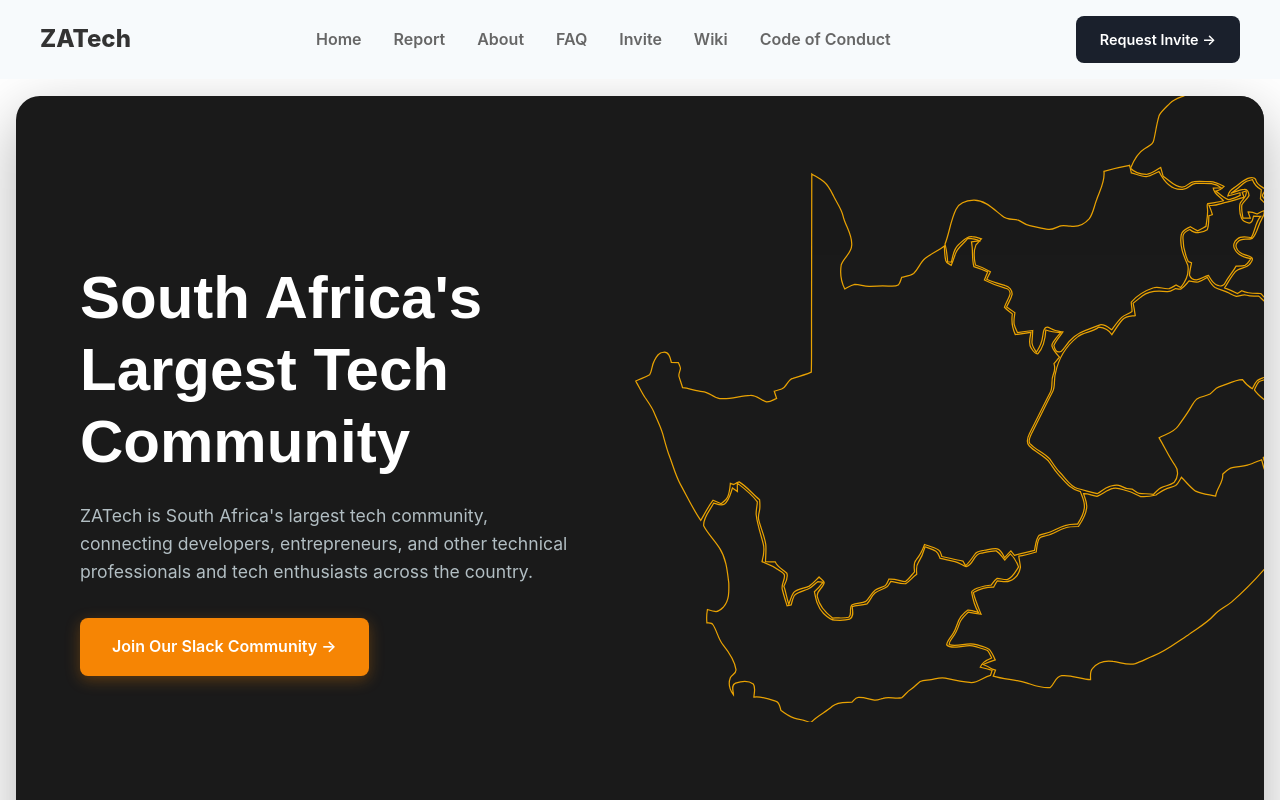
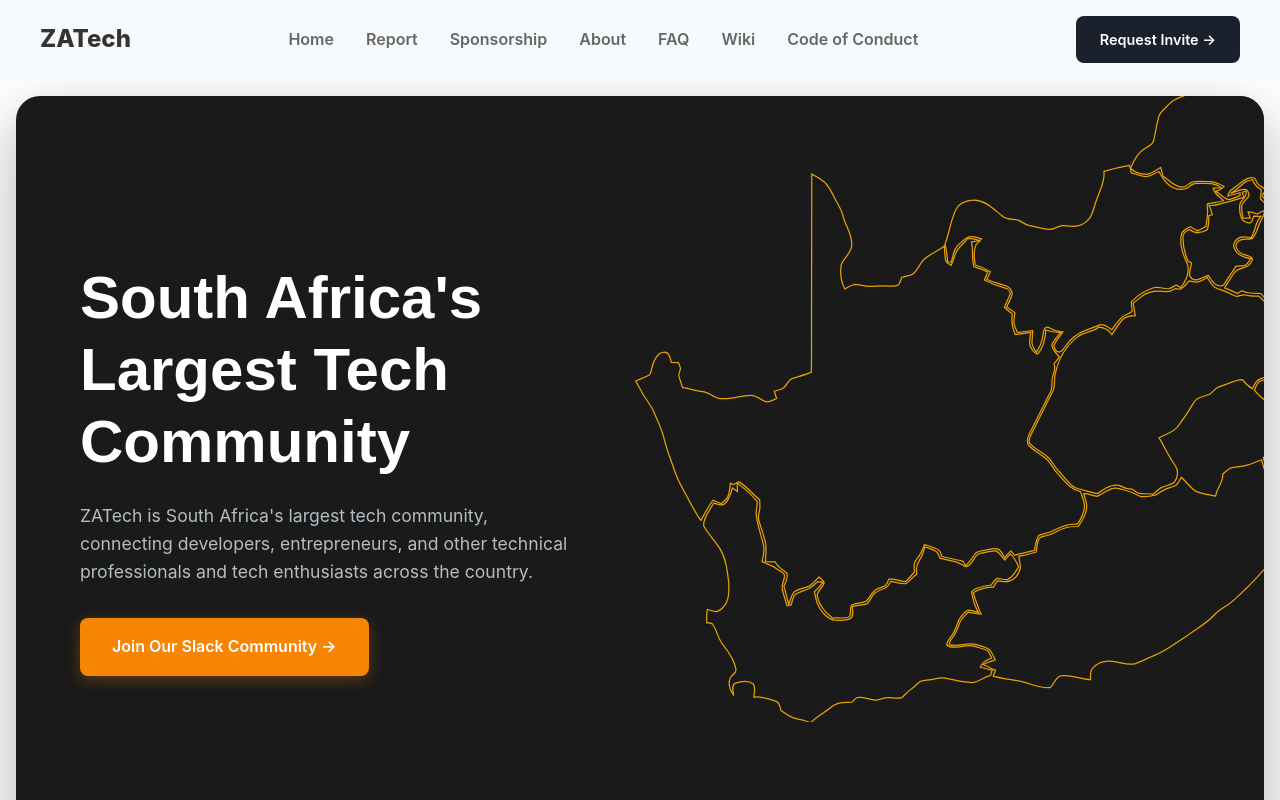
Before and after one commit to Accompany-VC/zatech-website, a React (Vite) app: page / in a window 1280 px wide. Shown: the top 800 px of the page. Built offline with nearby package versions, Linux system fonts and the light colour scheme.

Commit message:
Removed unneccesary old invite link

```diff
--- a/src/components/common/Navbar.jsx
+++ b/src/components/common/Navbar.jsx
@@ -78,9 +78,9 @@
             Home
           </Link>
           <Link to="/report" className="nav-link" onClick={handleNavClick()}>Report</Link>
+          <Link to="/sponsorship" className="nav-link" onClick={handleNavClick()}>Sponsorship</Link>
           <a href="#about" className="nav-link" onClick={handleSectionNav("about")}>About</a>
           <a href="#faqs" className="nav-link" onClick={handleSectionNav("faqs")}>FAQ</a>
-          <a href="#invite-email" className="nav-link" onClick={handleSectionNav("invite-email")}>Invite</a>
           <a href="https://wiki.zatech.co.za" target="_blank" rel="noreferrer" className="nav-link" onClick={handleNavClick()}>Wiki</a>
           <a href="https://zatech.co.za/coc" target="_blank" rel="noreferrer" className="nav-link" onClick={handleNavClick()}>Code of Conduct</a>
         </div>
```
